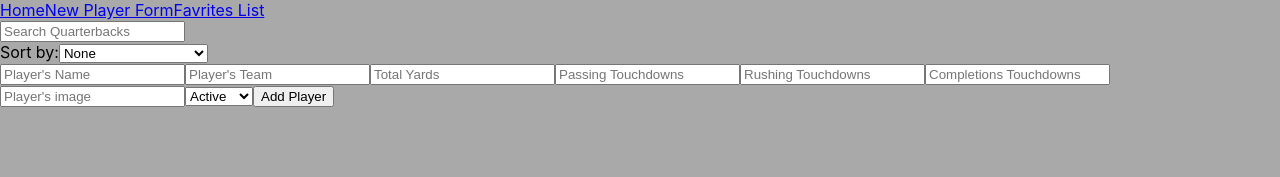
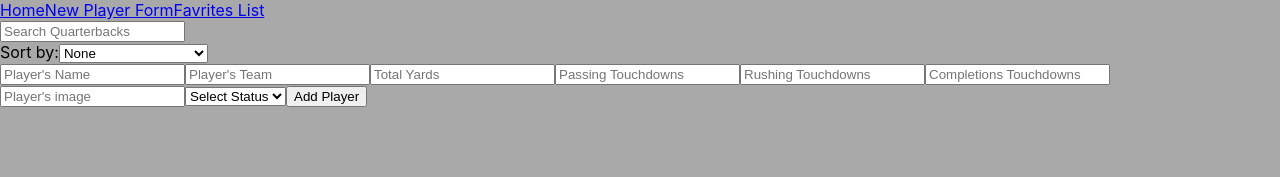
Before and after one commit to sassek70/Phase-2-Project, a React (Create React App) app in the folder qb-stat-tracker/: page /form in a window 1280 px wide. Shown: the top 177 px of the page. Built offline with nearby package versions, Linux system fonts and the light colour scheme; data requests are answered from the project's data file.

Commit message:
added inactive option to form

```diff
--- a/qb-stat-tracker/src/components/NewQBForm.js
+++ b/qb-stat-tracker/src/components/NewQBForm.js
@@ -12,8 +12,10 @@ const NewQbForm = ({ onFormSubmit }) => {
         completions:0,
         image:"./images/stockplayer.jpg",
         favorited: false,
-        active: true
+        Status: "Active"
     })
+
+
 
     const handleChange = (event) => {
         const { name, value } = event.target
@@ -36,9 +38,10 @@ const NewQbForm = ({ onFormSubmit }) => {
             <input type="number" name="ptouchdowns" placeholder="Rushing Touchdowns" onChange={handleChange}/>
             <input type="number" name="completions" placeholder="Completions Touchdowns" onChange={handleChange}/>
             <input type="text" name="image" placeholder="Player's image" onChange={handleChange}/>
-            <select type="boolean" name="active" placeholder="Player Status" onChange={handleChange}>
-                <option value = {true} >Active</option>
-                <option value = {false}>Inactive</option>
+            <select name="Status" placeholder="Player Status" onChange={handleChange}>
+                <option value="Set Status" selected disabled hidden>Select Status</option>
+                <option value="Active" >Active</option>
+                <option value="Inactive" >Inactive</option>
             </select>
             <button>Add Player</button>
         </form>
--- a/qb-stat-tracker/src/components/QBList.js
+++ b/qb-stat-tracker/src/components/QBList.js
@@ -5,7 +5,7 @@ const QBList = ({playerList, handleFavoriteChange}) => {
 
     const displayPlayers = playerList.map((player) => {
         const { id, name, team, image, yards, rtouchdowns, ptouchdowns, completions, favorited, active } = player
-        return <PlayerCard key={id} id={id} name={name} team={team} image={image} yards={yards} rtouchdowns={rtouchdowns} ptouchdowns={ptouchdowns} completions={completions} favorited={favorited} active = {active} handleFavoriteChange={handleFavoriteChange}/>
+        return <PlayerCard key={id} id={id} name={name} team={team} image={image} yards={yards} rtouchdowns={rtouchdowns} ptouchdowns={ptouchdowns} completions={completions} favorited={favorited} active={active} handleFavoriteChange={handleFavoriteChange}/>
     })
 
     return(
--- a/qb-stat-tracker/src/db.json
+++ b/qb-stat-tracker/src/db.json
@@ -10,7 +10,7 @@
       "completions": 5,
       "image": "./images/joshallen.png",
       "favorited": true,
-      "active": true
+      "status": "Active"
     },
     {
       "id": 2,
@@ -22,7 +22,7 @@
       "completions": 176,
       "image": "./images/patrickmahomes.png",
       "favorited": false,
-      "active": true
+      "status": "Active"
     },
     {
       "id": 3,
@@ -34,7 +34,7 @@
       "completions": 3,
       "image": "./images/joeburrow.png",
       "favorited": false,
-      "active": true
+      "status": "Active"
     },
     {
       "id": 4,
@@ -46,7 +46,7 @@
       "completions": 121,
       "image": "./images/lamarjackson.png",
       "favorited": false,
-      "active": true
+      "status": "Active"
     },
     {
       "id": 5,
@@ -58,7 +58,7 @@
       "completions": 123,
       "image": "./images/jalenhurts.png",
       "favorited": false,
-      "active": true
+      "status": "Active"
     },
     {
       "id": 6,
@@ -70,7 +70,7 @@
       "completions": 184,
       "image": "./images/kylermurray.png",
       "favorited": false,
-      "active": true
+      "status": "Active"
     },
     {
       "id": 7,
@@ -82,7 +82,7 @@
       "completions": 158,
       "image": "./images/genosmith.png",
       "favorited": false,
-      "active": true
+      "status": "Active"
     },
     {
       "id": 8,
@@ -94,7 +94,7 @@
       "completions": 203,
       "image": "./images/justinherbert.png",
       "favorited": false,
-      "active": true
+      "status": "Active"
     },
     {
       "id": 9,
@@ -106,7 +106,7 @@
       "completions": 126,
       "image": "./images/danieljones.png",
       "favorited": false,
-      "active": true
+      "status": "Active"
     },
     {
       "id": 10,
@@ -118,7 +118,7 @@
       "completions": 155,
       "image": "./images/trevorlawrence.png",
       "favorited": false,
-      "active": true
+      "status": "Active"
     },
     {
       "id": 11,
@@ -130,7 +130,7 @@
       "completions": 92,
       "image": "./images/marcusmariota.png",
       "favorited": false,
-      "active": true
+      "status": "Active"
     },
     {
       "id": 12,
@@ -142,7 +142,7 @@
       "completions": 198,
       "image": "./images/tombrady.png",
       "favorited": false,
-      "active": true
+      "status": "Active"
     },
     {
       "id": 13,
@@ -154,7 +154,7 @@
       "completions": 144,
       "image": "./images/carsonwentz.png",
       "favorited": false,
-      "active": true
+      "status": "Active"
     },
     {
       "id": 14,
@@ -166,7 +166,7 @@
       "completions": 151,
       "image": "./images/kirkcousins.png",
       "favorited": false,
-      "active": true
+      "status": "Active"
     },
     {
       "id": 15,
@@ -178,7 +178,7 @@
       "completions": 203,
       "image": "./images/mattryan.png",
       "favorited": false,
-      "active": true
+      "status": "Active"
     },
     {
       "id": 16,
@@ -190,7 +190,7 @@
       "completions": 132,
       "image": "./images/jaredgoff.png",
       "favorited": false,
-      "active": true
+      "status": "Active"
     },
     {
       "id": 17,
@@ -202,7 +202,7 @@
       "completions": 163,
       "image": "./images/aaronrodgers.png",
       "favorited": false,
-      "active": true
+      "status": "Active"
     },
     {
       "id": 18,
@@ -214,7 +214,7 @@
       "completions": 134,
       "image": "./images/derekcarr.png",
       "favorited": false,
-      "active": true
+      "status": "Active"
     },
     {
       "id": 19,
@@ -226,7 +226,7 @@
       "completions": 146,
       "image": "./images/jacobybrissett.png",
       "favorited": false,
-      "active": true
+      "status": "Active"
     },
     {
       "id": 20,
@@ -238,7 +238,7 @@
       "completions": 119,
       "image": "./images/jimmygaroppolo.png",
       "favorited": false,
-      "active": true
+      "status": "Active"
     },
     {
       "id": 21,
@@ -250,7 +250,7 @@
       "completions": 116,
       "image": "./images/russellwilson.png",
       "favorited": false,
-      "active": true
+      "status": "Active"
     },
     {
       "id": 22,
@@ -262,7 +262,7 @@
       "completions": 101,
       "image": "./images/tuatagovailoa.png",
       "favorited": false,
-      "active": true
+      "status": "Active"
     },
     {
       "id": 23,
@@ -274,7 +274,7 @@
       "completions": 63,
       "image": "./images/justinfields.png",
       "favorited": false,
-      "active": true
+      "status": "Active"
     },
     {
       "id": 24,
@@ -286,7 +286,7 @@
       "completions": 132,
       "image": "./images/davismills.png",
       "favorited": false,
-      "active": true
+      "status": "Active"
     },
     {
       "id": 25,
@@ -298,7 +298,7 @@
       "completions": 160,
       "image": "./images/matthewstafford.png",
       "favorited": false,
-      "active": true
+      "status": "Active"
     },
     {
       "id": 26,
@@ -310,7 +310,7 @@
       "completions": 95,
       "image": "./images/ryantannehill.png",
       "favorited": false,
-      "active": true
+      "status": "Active"
     },
     {
       "id": 27,
@@ -322,7 +322,7 @@
       "completions": 83,
       "image": "./images/andydalton.png",
       "favorited": false,
-      "active": true
+      "status": "Active"
     },
     {
       "id": 28,
@@ -334,7 +334,7 @@
       "completions": 84,
       "image": "./images/bakermayfield.png",
       "favorited": false,
-      "active": true
+      "status": "Active"
     },
     {
       "id": 29,
@@ -346,7 +346,7 @@
       "completions": 90,
       "image": "./images/cooperrush.png",
       "favorited": false,
-      "active": true
+      "status": "Active"
     },
     {
       "id": 30,
@@ -358,7 +358,7 @@
       "completions": 78,
       "image": "./images/mitchtrubisky.png",
       "favorited": false,
-      "active": true
+      "status": "Active"
     },
     {
       "id": 31,
@@ -370,7 +370,7 @@
       "completions": 87,
       "image": "./images/kennypickett.png",
       "favorited": false,
-      "active": true
+      "status": "Active"
     },
     {
       "id": 32,
@@ -382,7 +382,7 @@
       "completions": 73,
       "image": "./images/jameiswinston.png",
       "favorited": false,
-      "active": true
+      "status": "Active"
     },
     {
       "id": 33,
@@ -394,7 +394,7 @@
       "completions": 91,
       "image": "./images/joeflacco.png",
       "favorited": false,
-      "active": true
+      "status": "Active"
     },
     {
       "id": 34,
@@ -406,7 +406,7 @@
       "completions": 58,
       "image": "./images/zachwilson.png",
       "favorited": false,
-      "active": true
+      "status": "Active"
     },
     {
       "id": 35,
@@ -418,7 +418,7 @@
       "completions": 64,
       "image": "./images/macjones.png",
       "favorited": false,
-      "active": true
+      "status": "Active"
     },
     {
       "id": 36,
@@ -430,7 +430,7 @@
       "completions": 51,
       "image": "./images/baileyzappe.png",
       "favorited": false,
-      "active": true
+      "status": "Active"
     },
     {
       "id": 37,
@@ -442,7 +442,7 @@
       "completions": 37,
       "image": "./images/teddybridgewater.png",
       "favorited": false,
-      "active": true
+      "status": "Active"
     },
     {
       "id": 38,
@@ -454,7 +454,7 @@
       "completions": 33,
       "image": "./images/dakprescott.png",
       "favorited": false,
-      "active": true
+      "status": "Active"
     },
     {
       "id": 39,
@@ -466,7 +466,7 @@
       "completions": 31,
       "image": "./images/pjwalker.png",
       "favorited": false,
-      "active": true
+      "status": "Active"
     },
     {
       "id": 40,
@@ -478,7 +478,7 @@
       "completions": 20,
       "image": "./images/taylorheinicke.png",
       "favorited": false,
-      "active": true
+      "status": "Active"
     },
     {
       "id": 41,
@@ -490,7 +490,7 @@
       "completions": 15,
       "image": "./images/treylance.png",
       "favorited": false,
-      "active": true
+      "status": "Active"
     },
     {
       "id": 42,
@@ -502,7 +502,7 @@
       "completions": 24,
       "image": "./images/brettrypien.png",
       "favorited": false,
-      "active": true
+      "status": "Active"
     },
     {
       "id": 43,
@@ -514,7 +514,7 @@
       "completions": 46,
       "image": "./images/skylarthompson.png",
       "favorited": false,
-      "active": true
+      "status": "Active"
     },
     {
       "id": 44,
@@ -526,7 +526,7 @@
       "completions": 6,
       "image": "./images/jordanlove.png",
       "favorited": false,
-      "active": true
+      "status": "Active"
     },
     {
       "id": 45,
@@ -538,7 +538,7 @@
       "completions": 2,
       "image": "./images/tracemcsorley.png",
       "favorited": false,
-      "active": true
+      "status": "Active"
     },
     {
       "id": 46,
@@ -550,7 +550,7 @@
       "completions": 1,
       "image": "./images/tyrodtaylor.png",
       "favorited": false,
-      "active": true
+      "status": "Active"
     },
     {
       "id": 47,
@@ -562,7 +562,7 @@
       "completions": 4,
       "image": "./images/brockpurdy.png",
       "favorited": false,
-      "active": true
+      "status": "Active"
     },
     {
       "id": 48,
@@ -574,7 +574,7 @@
       "completions": 0,
       "image": "./images/jeffdriskel.png",
       "favorited": false,
-      "active": true
+      "status": "Active"
     },
     {
       "id": 49,
@@ -586,7 +586,7 @@
       "completions": 5,
       "image": "./images/brianhoyer.png",
       "favorited": false,
-      "active": true
+      "status": "Active"
     },
     {
       "id": 50,
@@ -598,7 +598,7 @@
       "completions": 3,
       "image": "./images/jacobeason.png",
       "favorited": false,
-      "active": true
+      "status": "Active"
     },
     {
       "id": 51,
@@ -610,31 +610,7 @@
       "completions": 2,
       "image": "./images/casekeenum.png",
       "favorited": false,
-      "active": true
-    },
-    {
-      "name": "gggg",
-      "team": "",
-      "yards": 0,
-      "rtouchdowns": 0,
-      "ptouchdowns": 0,
-      "completions": 0,
-      "image": "./images/stockplayer.jpg",
-      "favorited": false,
-      "active": "false",
-      "id": 52
-    },
-    {
-      "name": "rgrg",
-      "team": "",
-      "yards": 0,
-      "rtouchdowns": 0,
-      "ptouchdowns": 0,
-      "completions": 0,
-      "image": "./images/stockplayer.jpg",
-      "favorited": false,
-      "active": "false",
-      "id": 53
+      "status": "Active"
     }
   ]
 }
```
